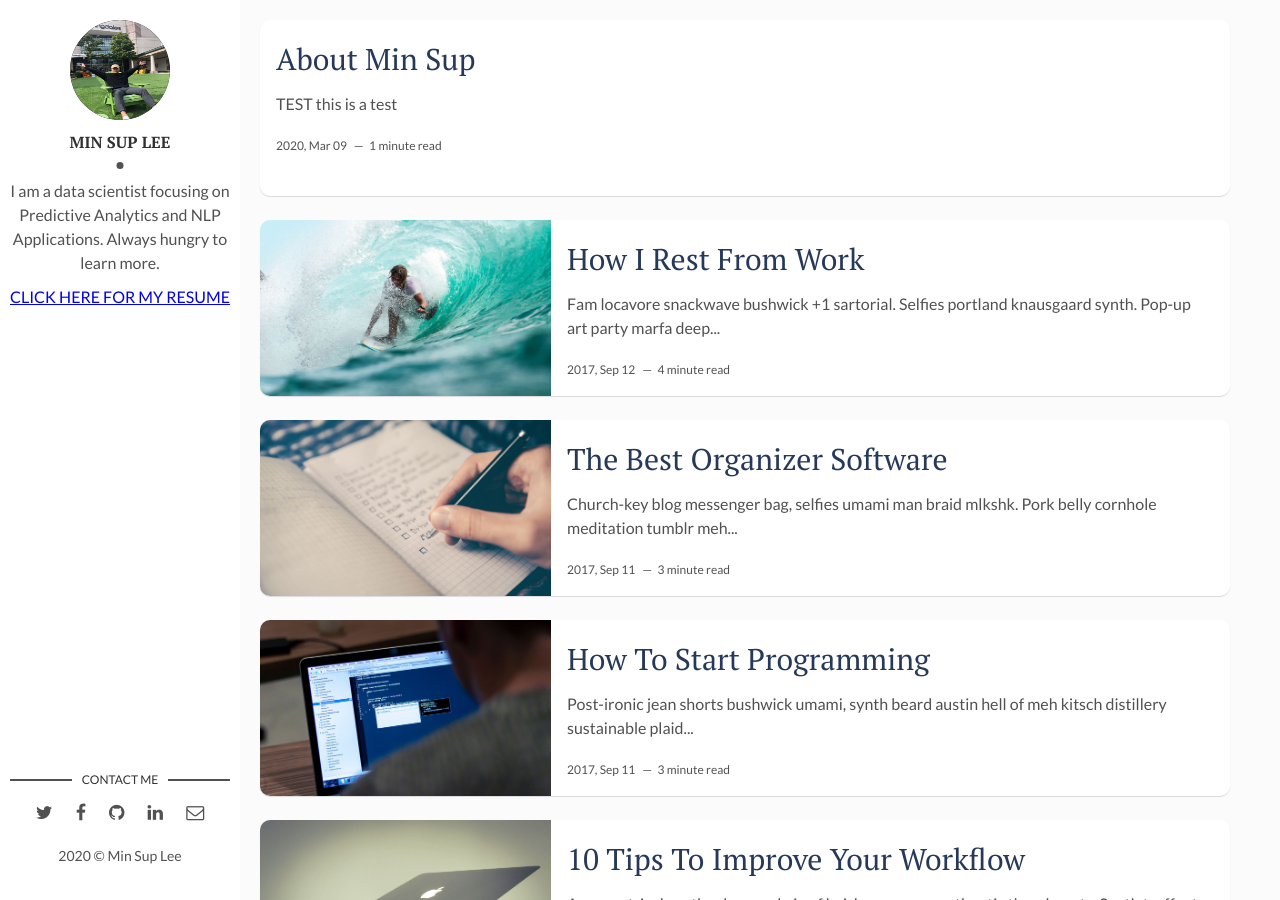
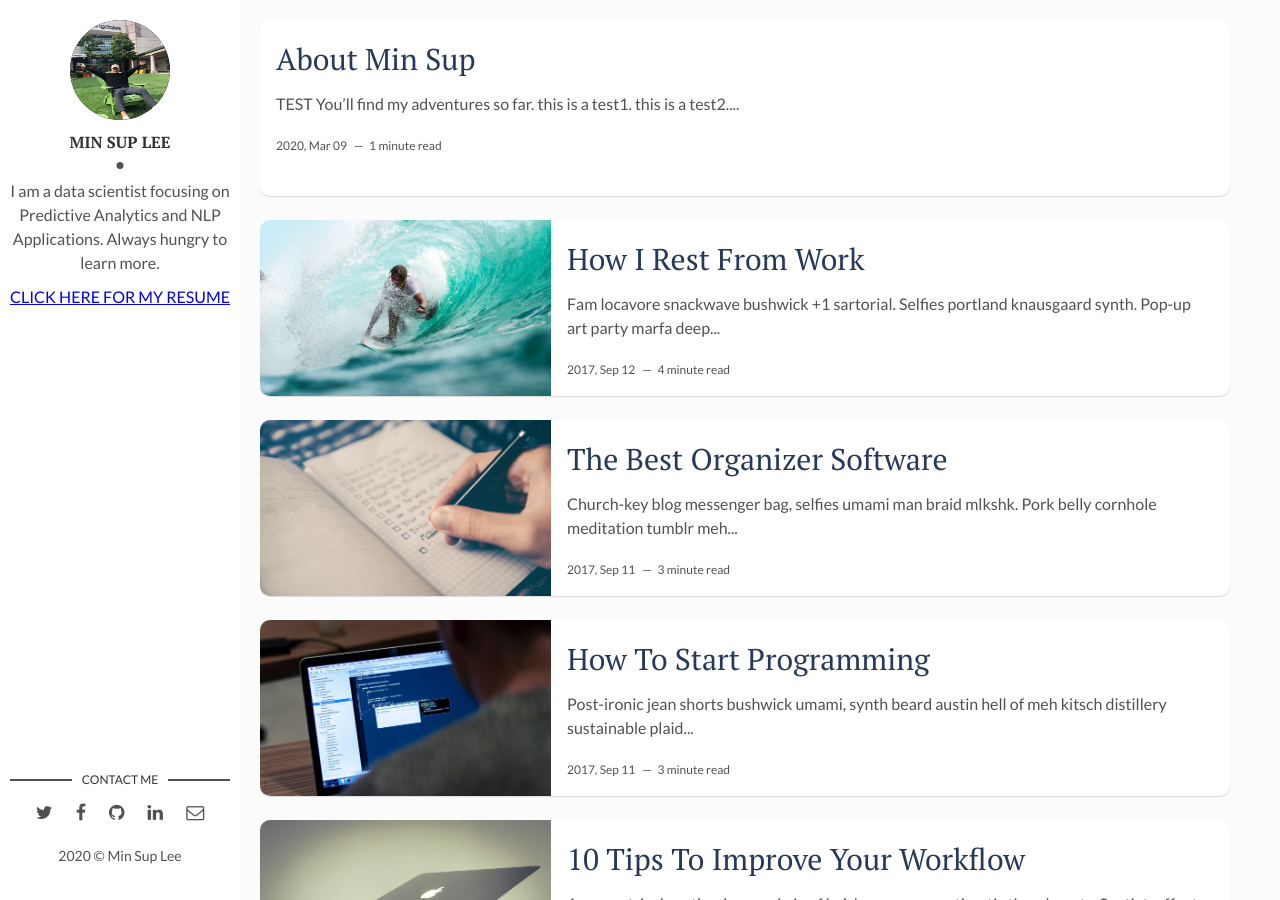
Before and after one commit to MarcSupLee/Minsup_Portfolio_, a Jekyll site: the page built from index.html, in a window 1280 px wide and 900 px high. Built offline with Jekyll 4.4.1, drawn with Linux system fonts in a browser that asks for light colours; the list of posts is cut into pages by our own code.

Commit message:
about minsup v1.1 test resume png

```diff
--- a/_posts/2020-03-08-About myself.markdown
+++ b/_posts/2020-03-08-About myself.markdown
@@ -2,13 +2,17 @@
 layout: post
 title: About Min Sup
 date: 2020-03-09 13:23:00 -0400
-description: You'll find my adventures so far. # Add post description (optional)
+description: Resume walk-through # Add post description (optional)
 img:  # Add image post (optional)
 fig-caption: # Add figcaption (optional)
 tags: [Data Scientist, Industrial Engineering, Statistics]
 ---
 ## TEST
 
-![Resume]({{site.baseurl}}/assets/Minsup_Lee_Resume.pdf)
+You'll find my adventures so far.
 
-this is a test
+![Resume]({{site.baseurl}}/assets/Minsup_Lee_Resume.png)
+
+this is a test1.
+this is a test2.
+this is a test3.
```
Also changed, not shown: assets/Minsup_Lee_Resume.png (added), 4 other files.
